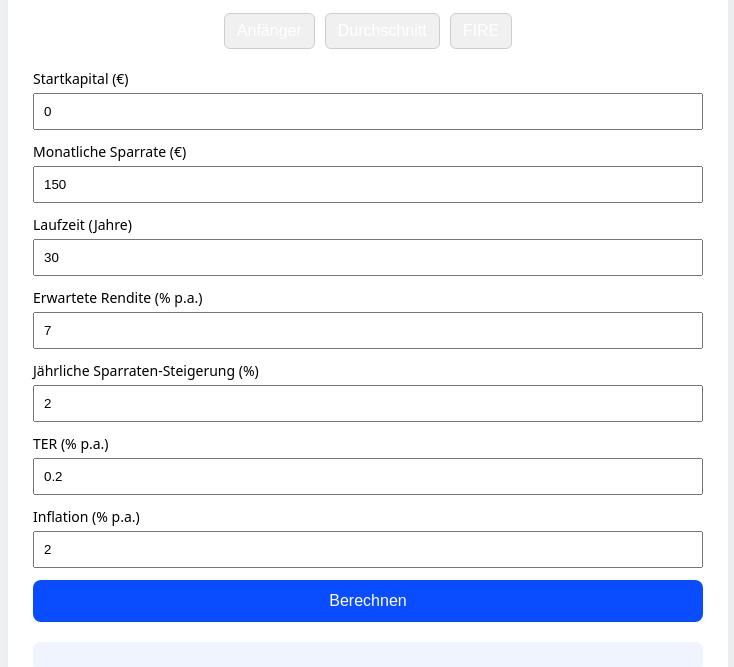
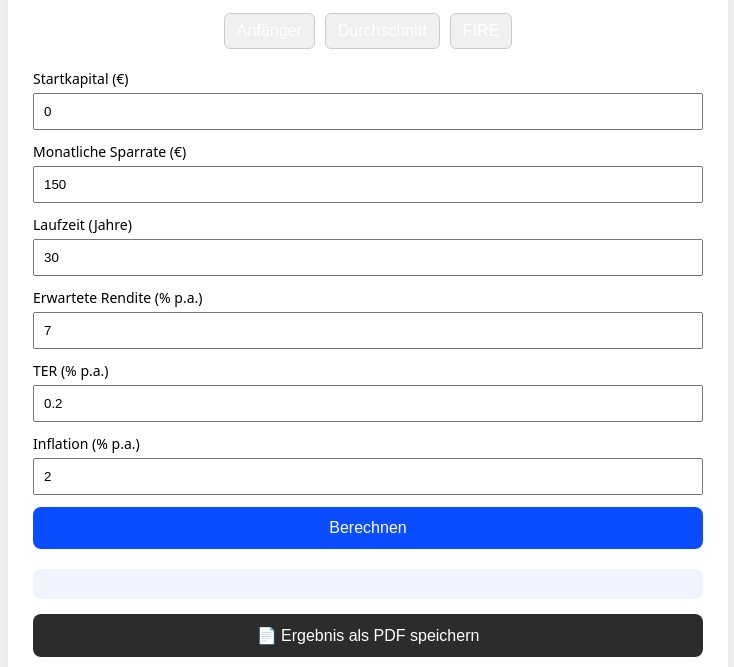
Before and after one commit to MG-11/etf-rechner, a plain HTML site: page index.html in a window 1280 px wide. Shown: the part 164-831 px from the top of the page, without its empty margins (272-1006 px from the left). Drawn offline with nearby package versions, Linux system fonts and the light colour scheme.

Commit message:
Update index.html

```diff
--- a/index.html
+++ b/index.html
@@ -40,10 +40,6 @@
 
       <label>Erwartete Rendite (% p.a.)
         <input type="number" id="rendite" value="7" step="0.1">
-      </label>
-
-      <label>Jährliche Sparraten-Steigerung (%)
-        <input type="number" id="steigerung" value="2" step="0.1">
       </label>
 
       <label>TER (% p.a.)
```
